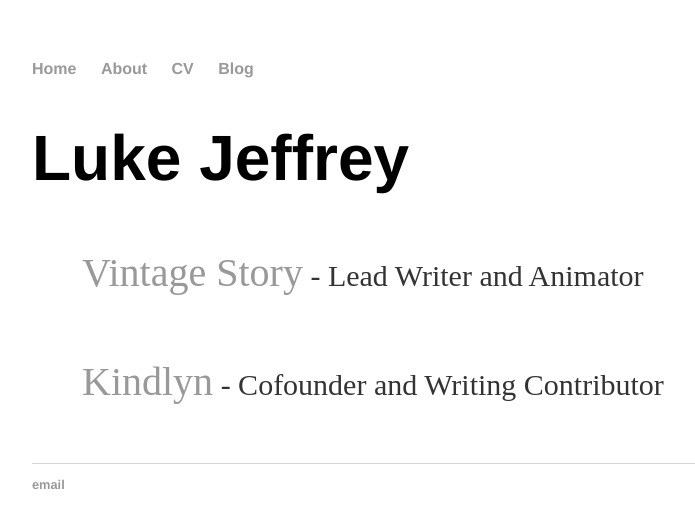
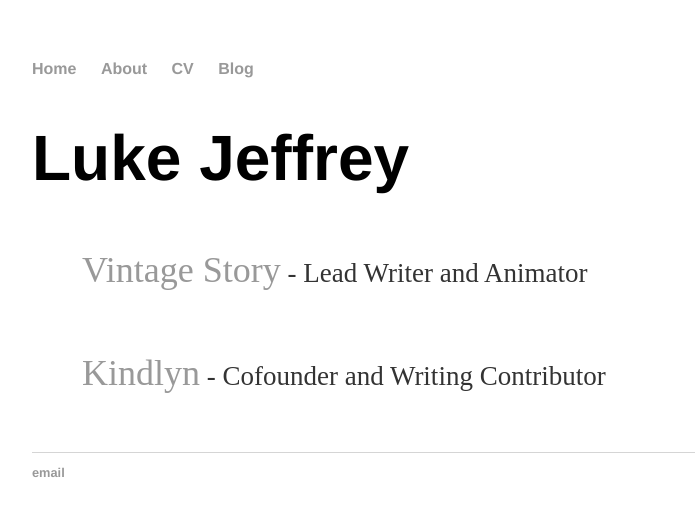
Before and after one commit to GralphGralph/GralphGralph.github.io, a Jekyll site: the page built from index.html, in a window 1280 px wide. Shown: the top 528 px of the page, without its empty margins (160-855 px from the left). Built offline with Jekyll 4.4.1, drawn with Linux system fonts in a browser that asks for light colours.

Commit message:
Update index.html

```diff
--- a/index.html
+++ b/index.html
@@ -4,7 +4,7 @@ title: Luke Jeffrey
 ---
 <div class="blurb">
 	<h1 style = "font-size: 400%;">Luke Jeffrey</h1>
-	<p style = "font-size: 250%; margin: 50px;"><a href="https://www.vintagestory.at/">Vintage Story</a><small style = "font-size: 75%;"> - Lead Writer and Animator</small></p>
-	<p style = "font-size: 250%; margin: 50px;"><a href="http://kindlyn.blogspot.com/">Kindlyn</a><small style = "font-size: 75%;"> - Cofounder and Writing Contributor</small></p>
+	<p style = "font-size: 225%; margin: 50px;"><a href="https://www.vintagestory.at/">Vintage Story</a><small style = "font-size: 75%;"> - Lead Writer and Animator</small></p>
+	<p style = "font-size: 225%; margin: 50px;"><a href="http://kindlyn.blogspot.com/">Kindlyn</a><small style = "font-size: 75%;"> - Cofounder and Writing Contributor</small></p>
 
 </div><!-- /.blurb -->
```
